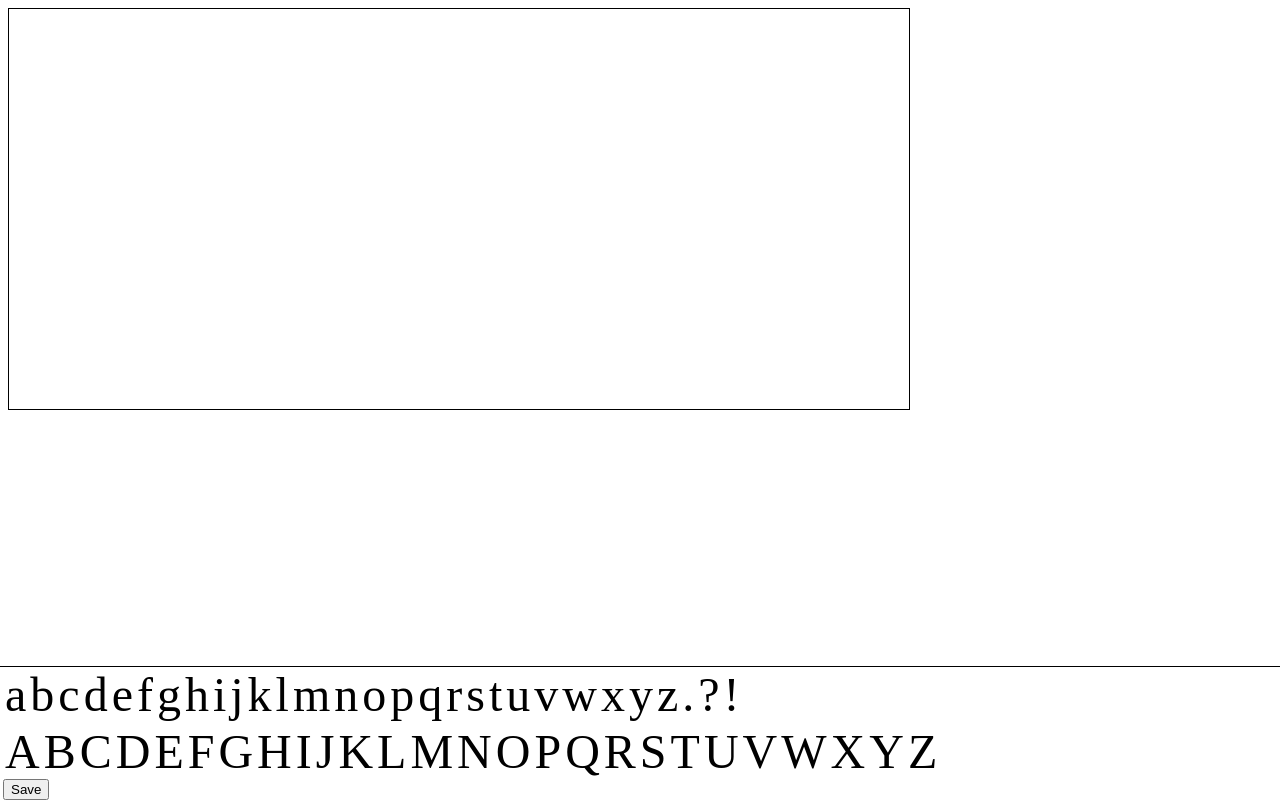
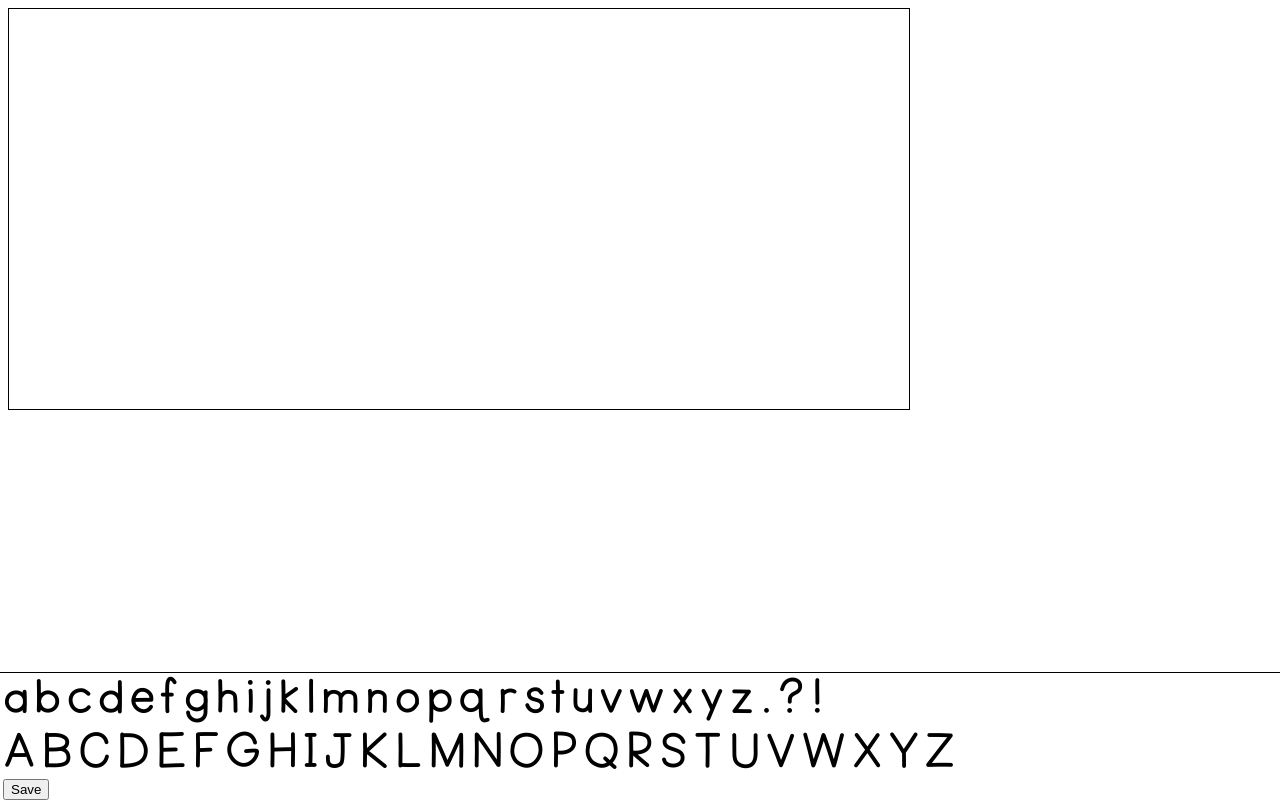
Before and after one commit to don-suth/don-suth.github.io, a plain HTML site: page drag_drop_writer/index.html in a window 1280 px wide. Drawn offline with Linux system fonts and the light colour scheme.

Commit message:
Add custom font

```diff
--- a/drag_drop_writer/main.js
+++ b/drag_drop_writer/main.js
@@ -18,7 +18,8 @@ function dropElement(event) {
     event.preventDefault();
     let newChar = new fabric.Text(event.dataTransfer.getData("char"), {
         hasControls: false,
-        fontSize: fabric.util.parseUnit("3em")
+        fontSize: fabric.util.parseUnit("3em"),
+        fontFamily: "stickandball"
     });
     newChar.set("left", event.layerX - event.dataTransfer.getData("x_offset"));
     newChar.set("top", event.layerY - event.dataTransfer.getData("y_offset"));
--- a/drag_drop_writer/style.css
+++ b/drag_drop_writer/style.css
@@ -1,3 +1,8 @@
+@font-face {
+    font-family: stickandball;
+    src: url("StickandBall.ttf");
+}
+
 #canvas_container {
     align-items: center;
 }
@@ -10,6 +15,7 @@
 }
 
 .draggable_text {
+    font-family: stickandball;
     display: inline-block;
     font-size: 3em;
     margin-left: 2px;
```
Also changed, not shown: drag_drop_writer/StickandBall.ttf (added).
